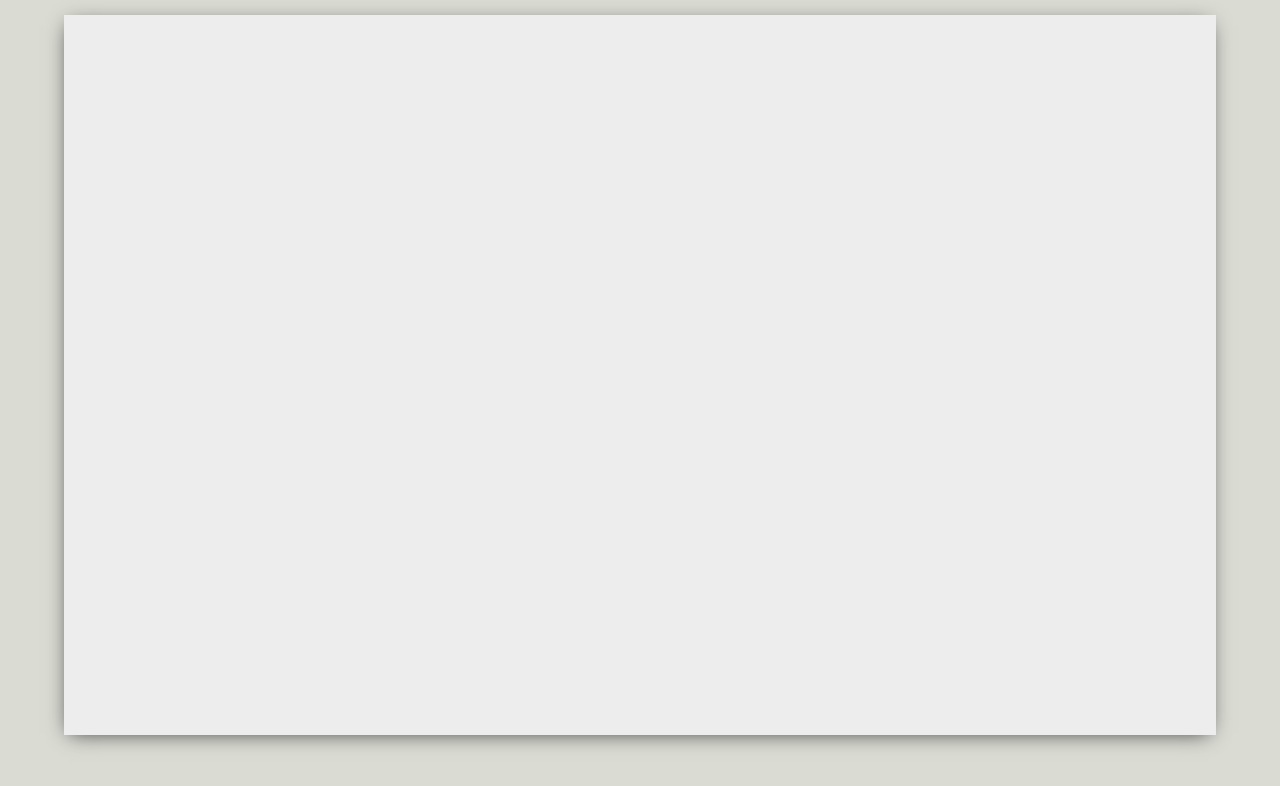
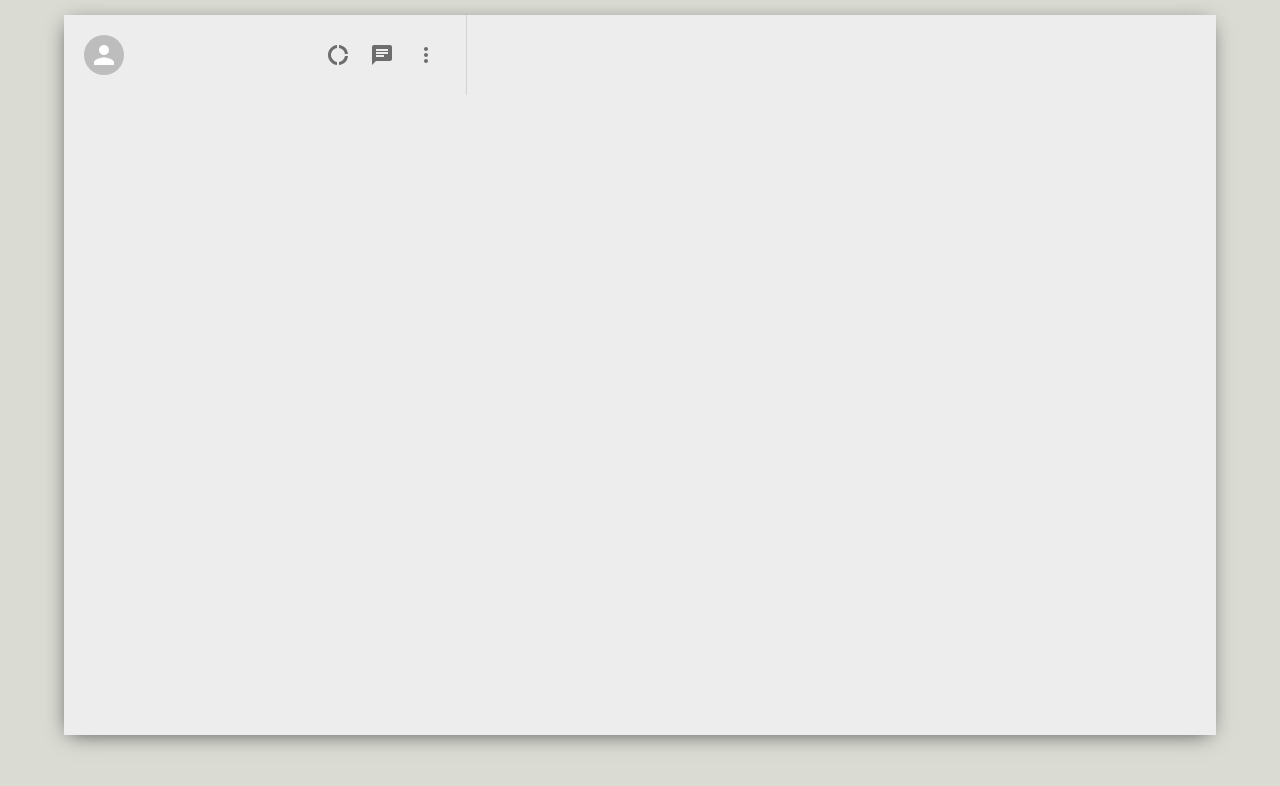
Before and after one commit to nikhil6392/chatapp, a React (Create React App) app in the folder chatapp-frontend/: page / in a window 1280 px wide. Shown: the top 786 px of the page. Built offline with nearby package versions, Linux system fonts and the light colour scheme.

Commit message:
using material ui for creating sidebar of the application

```diff
--- a/chatapp-frontend/package.json
+++ b/chatapp-frontend/package.json
@@ -3,6 +3,10 @@
   "version": "0.1.0",
   "private": true,
   "dependencies": {
+    "@emotion/react": "^11.14.0",
+    "@emotion/styled": "^11.14.0",
+    "@mui/icons-material": "^6.3.0",
+    "@mui/material": "^6.3.0",
     "cra-template": "1.2.0",
     "react": "^19.0.0",
     "react-dom": "^19.0.0",
--- a/chatapp-frontend/src/App.css
+++ b/chatapp-frontend/src/App.css
@@ -12,5 +12,5 @@
   margin-top: -50px;
   height: 90vh;
   width: 90vw;
-  box-shadow: -1px 4px 20px -6px rgba(0, 0, 0, 0.75);
+  box-shadow: -1px 4px 20px -6px rgba(11, 11, 11, 0.75);
 }
--- a/chatapp-frontend/src/App.js
+++ b/chatapp-frontend/src/App.js
@@ -1,10 +1,11 @@
 import './App.css';
+import Sidebar from './component/Sidebar';
 
 function App() {
   return (
     <div className="App">
       <div className = "app_body">
-
+            <Sidebar />
       </div>
     </div>
   );
--- /dev/null
+++ b/chatapp-frontend/src/component/Sidebar.css
@@ -0,0 +1,23 @@
+.sidebar {
+    display: flex;
+    flex-direction: column;
+    flex: 0.35;
+}
+.sidebar_header {
+    display: flex;
+    justify-content: space-between;
+    padding: 20px;
+    border-right: 1px solid lightgray;
+}
+
+.sidebar_headerRight {
+    display: flex;
+    align-items: center;
+    justify-content: space-between;
+    min-width: 10vw;
+}
+
+.sidebar_headerRight > .MuiSvgIcon-root {
+    margin-right: 2vw;
+    font-size: 24px !important;
+}
--- /dev/null
+++ b/chatapp-frontend/src/component/Sidebar.js
@@ -0,0 +1,32 @@
+import React from 'react'
+import './Sidebar.css'
+import DonutLargeIcon from '@mui/icons-material/DonutLarge';
+import ChatIcon from '@mui/icons-material/Chat';
+import MoreVertIcon from '@mui/icons-material/MoreVert';
+import Avatar from '@mui/material/Avatar';
+import IconButton from '@mui/material/IconButton';
+
+const Sidebar = () => {
+  return (
+    <div className='sidebar'>
+        <div className='sidebar_header'>
+            <Avatar />
+            <div className='sidebar_headerRight'>
+                <IconButton>
+                    <DonutLargeIcon />
+                </IconButton>
+                <IconButton>
+                    <ChatIcon />
+                </IconButton>
+                <IconButton>
+                    <MoreVertIcon />
+                </IconButton>
+            </div>
+        </div>
+        <div className='sidebar_search'></div>
+        <div className='sidebar_chats'></div>
+    </div>
+  )
+}
+
+export default Sidebar
```
Also changed, not shown: 1 other file (tests, documents, lock files or other folders).
